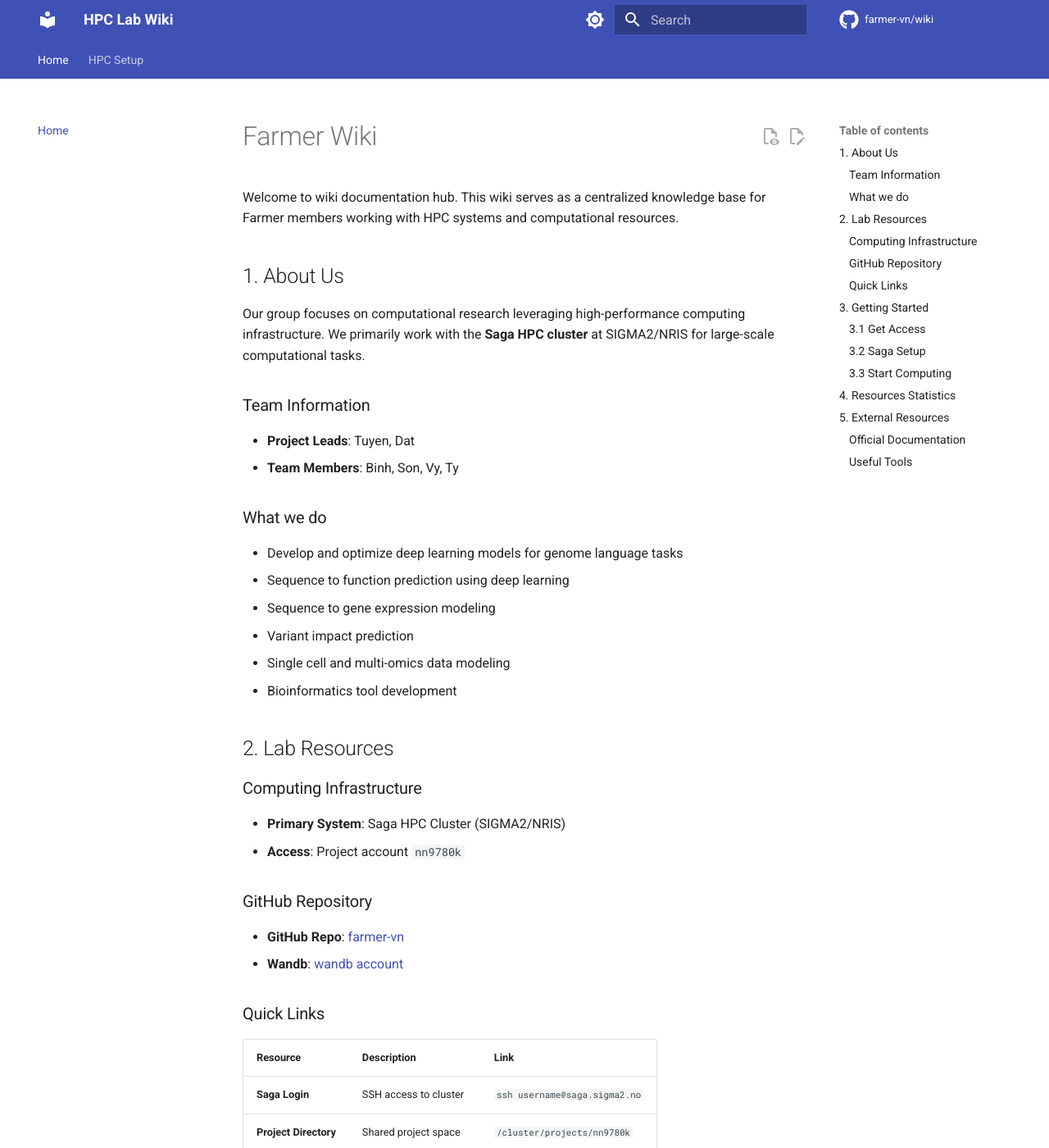
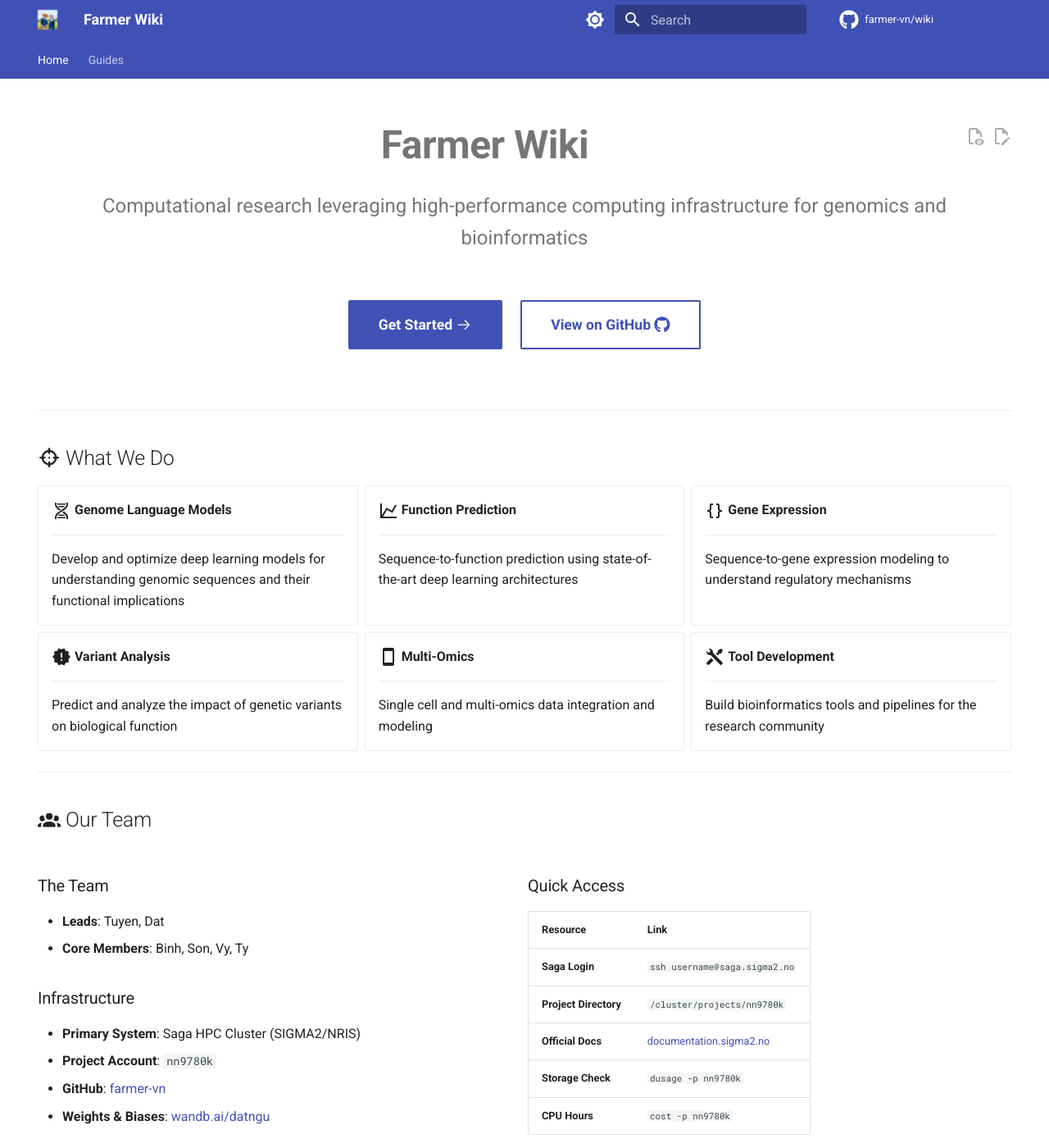
Before and after one commit to farmer-vn/wiki, an MkDocs documentation site: the page built from docs/index.md, in a window 1280 px wide and 1400 px high. Shown: the whole window at 82% size. Built offline with MkDocs 1.6.1 and Material for MkDocs 9.7.7, drawn with Linux system fonts in a browser that asks for light colours; comment, search, counter and statistics services are not loaded; some of the changed text lies outside the part shown.

Commit message:
make home nicer

````diff
--- a/docs/index.md
+++ b/docs/index.md
@@ -1,86 +1,196 @@
+---
+hide:
+  - navigation
+  - toc
+---
+
+<style>
+.md-typeset h1 {
+  text-align: center;
+  font-size: 3em;
+  font-weight: 700;
+  margin-bottom: 0.5em;
+}
+.md-typeset .hero-subtitle {
+  text-align: center;
+  font-size: 1.5em;
+  color: var(--md-default-fg-color--light);
+  margin-bottom: 2em;
+}
+.md-typeset .hero-buttons {
+  text-align: center;
+  margin: 2em 0 4em 0;
+}
+.md-typeset .hero-buttons .md-button {
+  margin: 0.5em;
+  font-size: 1.1em;
+  padding: 0.8em 2em;
+}
+</style>
+
 # Farmer Wiki
 
-Welcome to wiki documentation hub. This wiki serves as a centralized knowledge base for Farmer members working with HPC systems and computational resources.
+<p class="hero-subtitle">
+  Computational research leveraging high-performance computing infrastructure for genomics and bioinformatics
+</p>
 
-## 1. About Us
-
-Our group focuses on computational research leveraging high-performance computing infrastructure. We primarily work with the **Saga HPC cluster** at SIGMA2/NRIS for large-scale computational tasks.
-
-
-### Team Information
-- **Project Leads**: Tuyen, Dat
-- **Team Members**: Binh, Son, Vy, Ty
-
-
-### What we do
-
-- Develop and optimize deep learning models for genome language tasks
-- Sequence to function prediction using deep learning
-- Sequence to gene expression modeling
-- Variant impact prediction
-- Single cell and multi-omics data modeling
-- Bioinformatics tool development
-
-## 2. Lab Resources
-
-### Computing Infrastructure
-- **Primary System**: Saga HPC Cluster (SIGMA2/NRIS)
-- **Access**: Project account `nn9780k`
-
-### GitHub Repository
-
-- **GitHub Repo**: [farmer-vn](https://github.com/farmer-vn)
-- **Wandb**: [wandb account](https://wandb.ai/datngu)
-
-### Quick Links
-
-| Resource | Description | Link |
-|----------|-------------|------|
-| **Saga Login** | SSH access to cluster | `ssh username@saga.sigma2.no` |
-| **Project Directory** | Shared project space | `/cluster/projects/nn9780k` |
-| **SIGMA2 Docs** | Official documentation | [documentation.sigma2.no](https://documentation.sigma2.no/) |
-
-## 3. Getting Started
-
-New to the lab? Follow these steps:
-
-### 3.1 Get Access
-
-   - Request Saga account through project leader [Tuyen]
-   - Request access to GitHub repo [Dat]
-
-### 3.2 [Saga Setup](guides/saga.md)
-
-   - Set up two-factor authentication
-   - Configure SSH keys
-   - [Click here to read Saga guide](guides/saga.md) for setup instructions
-
-### 3.3 Start Computing
-
-   - Submit test jobs to familiarize yourself with SLURM
-   - Monitor resource usage with `dusage` and `cost`
-   - Follow best practices outlined in our guides
-
-## 4. Resources Statistics
-
-!!! info "Current Resources"
-    - **Storage Quota**: Check with `dusage -p nn9780k`
-    - **CPU Hours**: Check with `cost -p nn9780k`
-    - **Active Projects**: [List your current projects]
-
-
-## 5. External Resources
-
-### Official Documentation
-- [SIGMA2/NRIS Documentation](https://documentation.sigma2.no/)
-- [Saga Technical Details](https://documentation.sigma2.no/hpc_machines/saga.html)
-- [SLURM Documentation](https://slurm.schedmd.com/)
-
-### Useful Tools
-- [MkDocs Material](https://squidfunk.github.io/mkdocs-material/) - This wiki's framework
-- [Conda Documentation](https://docs.conda.io/)
-- [Git Documentation](https://git-scm.com/doc)
+<div class="hero-buttons" markdown>
+  [Get Started :octicons-arrow-right-24:](guides/saga.md){ .md-button .md-button--primary }
+  [View on GitHub :fontawesome-brands-github:](https://github.com/farmer-vn){ .md-button }
+</div>
 
 ---
 
-<small>Last updated: {{ git_revision_date_localized }}</small>
+## :material-target: What We Do
+
+<div class="grid cards" markdown>
+
+-   :material-dna:{ .lg .middle } __Genome Language Models__
+
+    ---
+
+    Develop and optimize deep learning models for understanding genomic sequences and their functional implications
+
+-   :material-chart-line:{ .lg .middle } __Function Prediction__
+
+    ---
+
+    Sequence-to-function prediction using state-of-the-art deep learning architectures
+
+-   :material-code-braces:{ .lg .middle } __Gene Expression__
+
+    ---
+
+    Sequence-to-gene expression modeling to understand regulatory mechanisms
+
+-   :material-alert-decagram:{ .lg .middle } __Variant Analysis__
+
+    ---
+
+    Predict and analyze the impact of genetic variants on biological function
+
+-   :material-cellphone:{ .lg .middle } __Multi-Omics__
+
+    ---
+
+    Single cell and multi-omics data integration and modeling
+
+-   :material-tools:{ .lg .middle } __Tool Development__
+
+    ---
+
+    Build bioinformatics tools and pipelines for the research community
+
+</div>
+
+---
+
+## :material-account-group: Our Team
+
+<div class="grid" markdown>
+
+<div markdown>
+
+### The Team
+
+- **Leads**: Tuyen, Dat
+- **Core Members**: Binh, Son, Vy, Ty
+
+### Infrastructure
+
+- **Primary System**: Saga HPC Cluster (SIGMA2/NRIS)
+- **Project Account**: `nn9780k`
+- **GitHub**: [farmer-vn](https://github.com/farmer-vn)
+- **Weights & Biases**: [wandb.ai/datngu](https://wandb.ai/datngu)
+
+</div>
+
+<div markdown>
+
+### Quick Access
+
+| Resource | Link |
+|----------|------|
+| **Saga Login** | `ssh username@saga.sigma2.no` |
+| **Project Directory** | `/cluster/projects/nn9780k` |
+| **Official Docs** | [documentation.sigma2.no](https://documentation.sigma2.no/) |
+| **Storage Check** | `dusage -p nn9780k` |
+| **CPU Hours** | `cost -p nn9780k` |
+
+</div>
+
+</div>
+
+---
+
+## :material-rocket-launch: Getting Started
+
+<div class="grid cards" markdown>
+
+-   :material-account-key:{ .lg .middle } __1. Get Access__
+
+    ---
+
+    Request Saga account through project leader **Tuyen** and GitHub access through **Dat**
+
+-   :material-server:{ .lg .middle } __2. Setup Environment__
+
+    ---
+
+    Configure SSH keys, two-factor authentication, and follow our [Saga Setup Guide](guides/saga.md)
+
+-   :material-play-circle:{ .lg .middle } __3. Start Computing__
+
+    ---
+
+    Submit test jobs with SLURM, monitor resources, and follow best practices
+
+</div>
+
+---
+
+## :material-bookshelf: Resources
+
+!!! tip "Current Usage Statistics"
+
+    Check your resource usage anytime:
+
+    ```bash
+    # Storage quota
+    dusage -p nn9780k
+
+    # CPU hours consumed
+    cost -p nn9780k
+    ```
+
+### External Documentation
+
+<div class="grid cards" markdown>
+
+-   :material-file-document:{ .lg .middle } __HPC Documentation__
+
+    ---
+
+    [:octicons-arrow-right-24: SIGMA2/NRIS Docs](https://documentation.sigma2.no/)
+
+    [:octicons-arrow-right-24: Saga Technical Details](https://documentation.sigma2.no/hpc_machines/saga.html)
+
+    [:octicons-arrow-right-24: SLURM Documentation](https://slurm.schedmd.com/)
+
+-   :material-application:{ .lg .middle } __Development Tools__
+
+    ---
+
+    [:octicons-arrow-right-24: MkDocs Material](https://squidfunk.github.io/mkdocs-material/)
+
+    [:octicons-arrow-right-24: Conda Docs](https://docs.conda.io/)
+
+    [:octicons-arrow-right-24: Git Documentation](https://git-scm.com/doc)
+
+</div>
+
+---
+
+<p style="text-align: center; color: var(--md-default-fg-color--light); margin-top: 3em;">
+  <small>Last updated: {{ git_revision_date_localized }}</small>
+</p>
--- a/mkdocs.yml
+++ b/mkdocs.yml
@@ -1,5 +1,5 @@
-site_name: HPC Lab Wiki
-site_description: Documentation and guides for working with HPC clusters
+site_name: Farmer Wiki
+site_description: Farmer Wiki:Documentation and guides
 site_author: Dat Nguyen
 site_url: https://farmer-vn.github.io/wiki/
 
@@ -9,7 +9,7 @@ repo_url: https://github.com/farmer-vn/wiki
 edit_uri: edit/main/docs/
 
 # Copyright
-copyright: Copyright &copy; 2025 Lab Team
+copyright: Copyright &copy; 2025 The Farmer Team. All rights reserved.
 
 # Theme
 theme:
@@ -46,6 +46,8 @@ theme:
     - content.action.view
   icon:
     repo: fontawesome/brands/github
+  logo: figures/farmer_log.jpeg
+  favicon: figures/farmer_log.jpeg
 
 # Plugins
 plugins:
@@ -66,6 +68,9 @@ markdown_extensions:
   - pymdownx.snippets
   - pymdownx.tabbed:
       alternate_style: true
+  - pymdownx.emoji:
+      emoji_index: !!python/name:material.extensions.emoji.twemoji
+      emoji_generator: !!python/name:material.extensions.emoji.to_svg
   - tables
   - attr_list
   - md_in_html
@@ -76,7 +81,7 @@ markdown_extensions:
 nav:
   - Home: index.md
 
-  - HPC Setup:
+  - Guides:
     - Saga : guides/saga.md
 
 
````
Also changed, not shown: docs/figures/farmer_log.jpeg (added).
